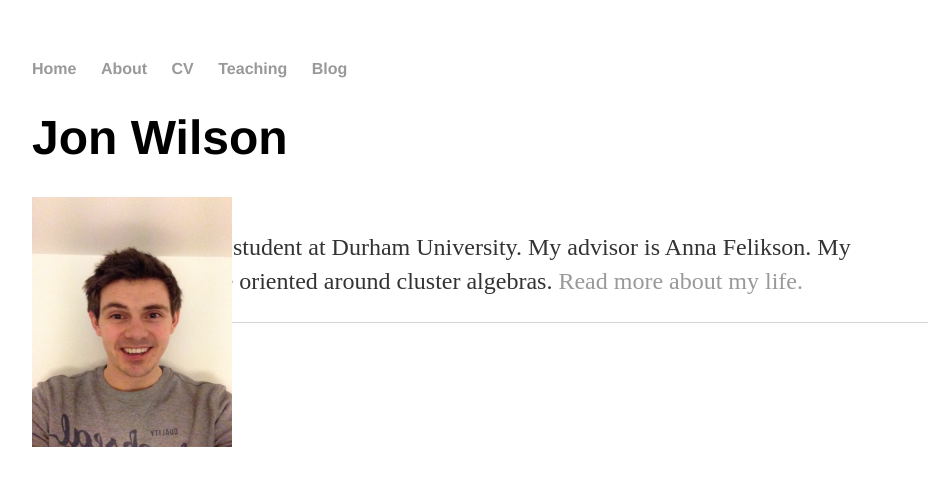
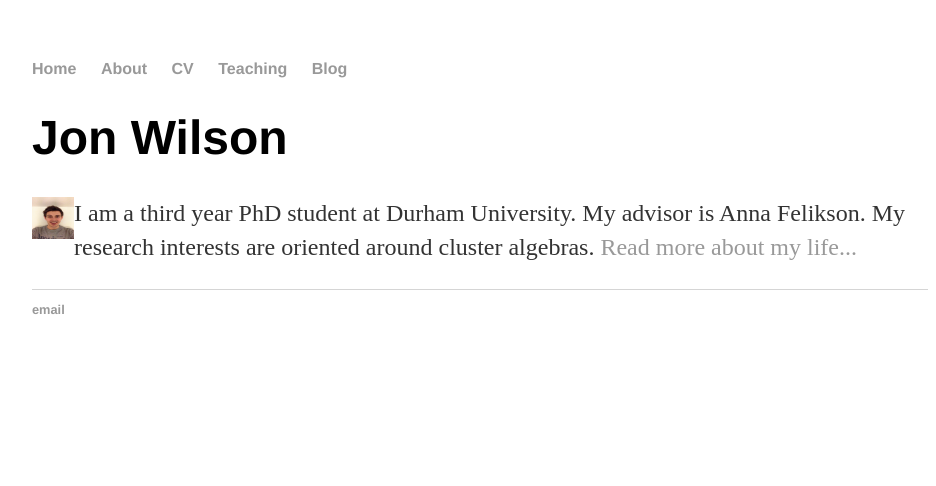
Before and after one commit to jon-m-wilson/jon-m-wilson.github.io, a Jekyll site: the page built from index.html, in a window 1280 px wide. Shown: the top 486 px of the page, without its empty margins (160-1096 px from the left). Built offline with Jekyll 4.4.1, drawn with Linux system fonts in a browser that asks for light colours.

Commit message:
Update index.html

```diff
--- a/index.html
+++ b/index.html
@@ -4,8 +4,7 @@ title: Jon Wilson
 ---
 <div class="blurb">
 	<h1>Jon Wilson</h1>
-	<p> <IMG STYLE="position:absolute; WIDTH:200px; HEIGHT:250px" src="photoofme.jpg" ALIGN=”left” HSPACE=”50” VSPACE=”50” />
-	<BR CLEAR=”left” />
-	I'm a third year PhD student at Durham University. My advisor is Anna Felikson.
-	My research interests are oriented around cluster algebras. <a href="/about">Read more about my life. </a></p>
+	<p> <img src="photoofme.jpg" style="float:left;width:42px;height:42px;">
+	I am a third year PhD student at Durham University. My advisor is Anna Felikson.
+	My research interests are oriented around cluster algebras. <a href="/about">Read more about my life... </a></p>
 </div><!-- /.blurb -->
```
